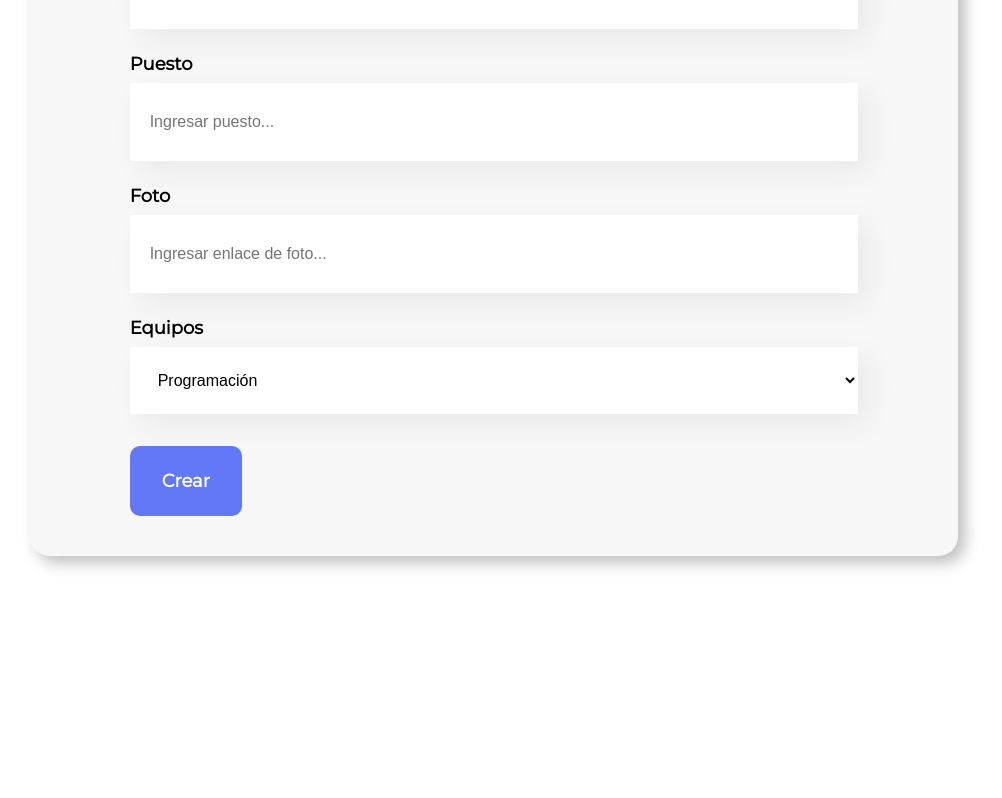
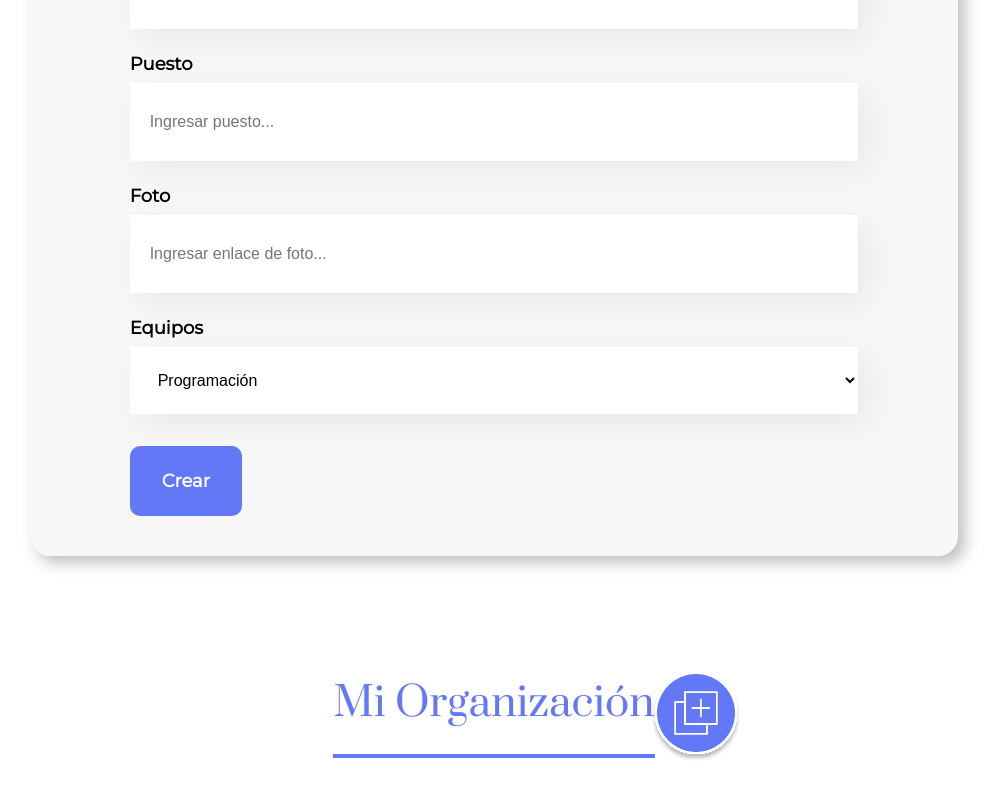
Before and after one commit to IvanPisquiy06/Team_Organizer, a React (Create React App) app: page / in a window 1280 px wide. Shown: the part 764-1562 px from the top of the page, without its empty margins (146-1148 px from the left). Before the commit the page ends 1400 px from the top, so only its background shows below. Built offline with nearby package versions, Linux system fonts and the light colour scheme.

Commit message:
Adding function of showing and hiding form

```diff
--- a/src/App.js
+++ b/src/App.js
@@ -1,12 +1,22 @@
 import './App.css';
 import Header from "./components/header/header";
 import Formulario from './components/form/formulario';
+import MiOrg from './components/miOrg';
+import { useState } from 'react';
 
 function App() {
+
+  const [mostrarFormulario, actualizarMostrar] = useState(true);
+
+  const cambiarMostrar = () => {
+    actualizarMostrar(!mostrarFormulario);
+  }
+
   return (
     <div>
       <Header />
-      <Formulario />
+      { mostrarFormulario && <Formulario /> }
+      <MiOrg cambiarMostrar={cambiarMostrar}/>
     </div>
   );
 }
--- a/src/components/campoTexto/index.js
+++ b/src/components/campoTexto/index.js
@@ -4,7 +4,7 @@
     const placeHolderModificado = `${props.placeholder}...`
     return <div className="campo-texto">
         <label> {props.titulo} </label>
-        <input placeholder={placeHolderModificado} />
+        <input placeholder={placeHolderModificado} required={props.required}/>
     </div>
 };
 
--- a/src/components/form/formulario.js
+++ b/src/components/form/formulario.js
@@ -12,9 +12,9 @@
     return <section className="formulario">
         <form onSubmit={manejarEnvio}>
             <h2>Rellena el formulario para crear el colaborador.</h2>
-            <CampoTexto titulo="Nombre" placeholder="Ingresar nombre"/>
-            <CampoTexto titulo="Puesto" placeholder="Ingresar puesto"/>
-            <CampoTexto titulo="Foto" placeholder="Ingresar enlace de foto"/>
+            <CampoTexto titulo="Nombre" placeholder="Ingresar nombre" required/>
+            <CampoTexto titulo="Puesto" placeholder="Ingresar puesto" required/>
+            <CampoTexto titulo="Foto" placeholder="Ingresar enlace de foto" required/>
             <ListaOpciones />
             <Boton texto="Crear" />
         </form>
--- /dev/null
+++ b/src/components/miOrg/index.js
@@ -0,0 +1,12 @@
+import "./miOrg.css";
+import { useState } from "react";
+
+const MiOrg = (props) => {
+
+    return <section className="orgSection">
+        <h3 className="title">Mi Organización</h3>
+        <img src="/img/add.png" alt="Add" onClick={props.cambiarMostrar}></img>
+    </section>
+}
+
+export default MiOrg
--- /dev/null
+++ b/src/components/miOrg/miOrg.css
@@ -0,0 +1,21 @@
+.orgSection{
+    width: 100%;
+    display: flex;
+    justify-content: center;
+    align-items: center;
+}
+
+.title{
+    color: #6278F7;
+    font-family: 'Prata';
+    font-weight: 400;
+    font-size: 40px;
+    padding-bottom: 24px;
+    border-bottom: 4px solid #6278F7;
+}
+
+.orgSection img{
+    position: absolute;
+    right: 30%;
+    cursor: pointer;
+}
```
Also changed, not shown: public/img/add.png (added).
